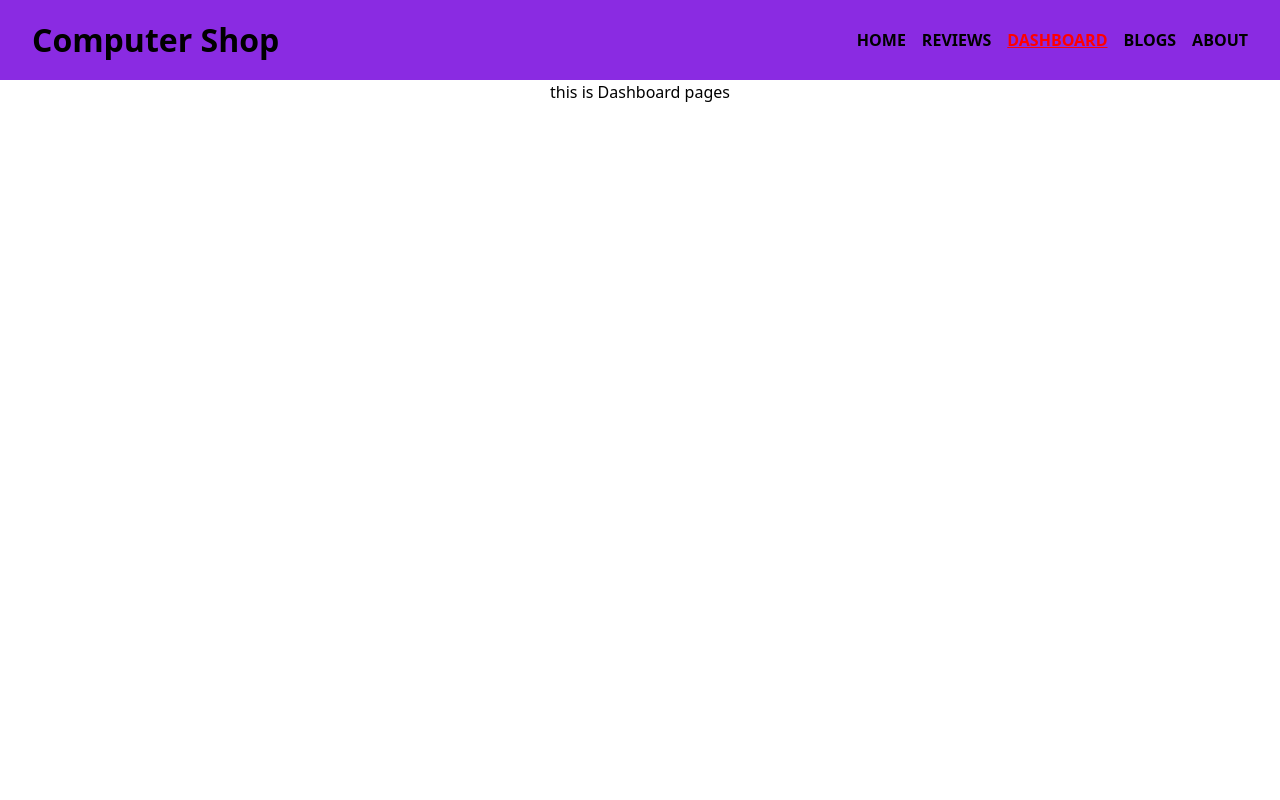
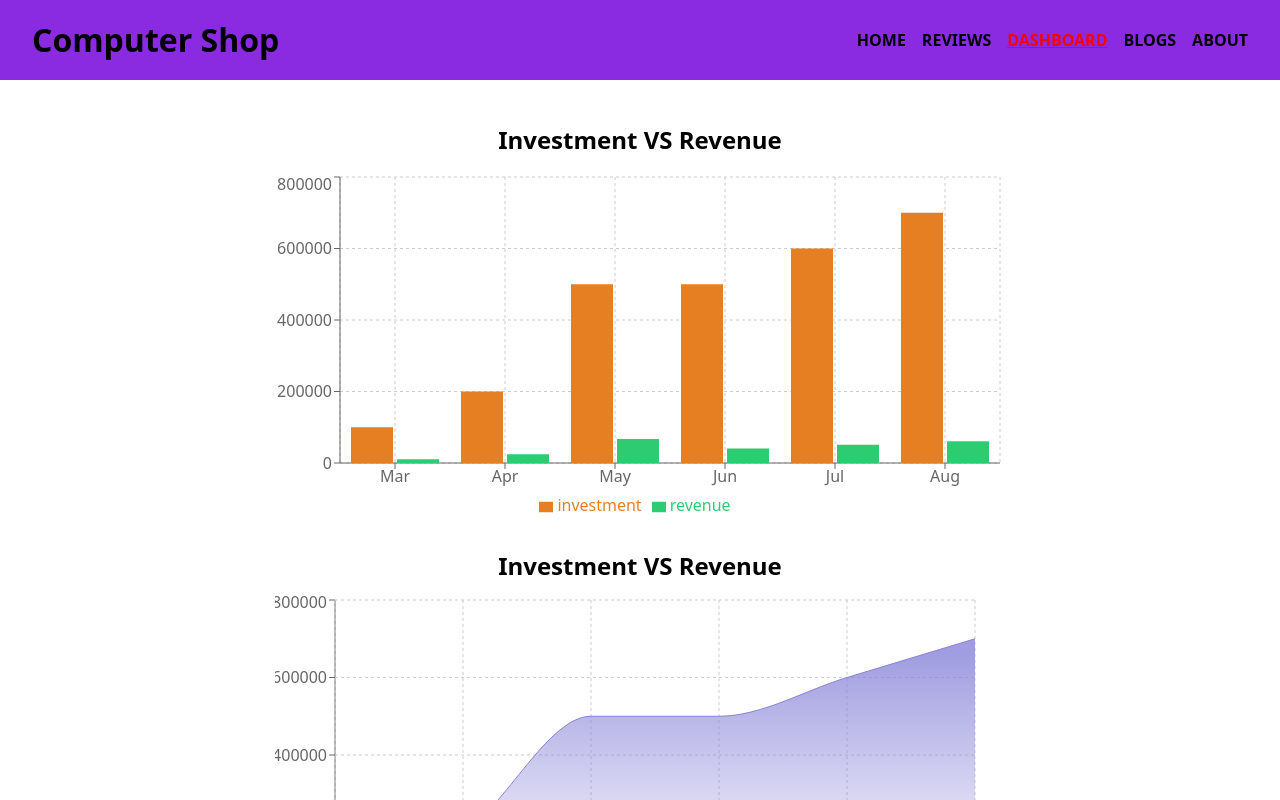
Before and after one commit to Aburaian/Computer-Shop-Reviews, a React (Create React App) app: page /dashboard in a window 1280 px wide. Shown: the top 800 px of the page. Built offline with nearby package versions, Linux system fonts and the light colour scheme.

Commit message:
dashboad update

```diff
--- a/package.json
+++ b/package.json
@@ -11,6 +11,7 @@
     "react-dom": "^18.0.0",
     "react-router-dom": "^6.3.0",
     "react-scripts": "5.0.0",
+    "recharts": "^2.1.9",
     "web-vitals": "^2.1.4"
   },
   "scripts": {
--- /dev/null
+++ b/public/chart.json
@@ -0,0 +1,38 @@
+[
+    {
+        "month": "Mar",
+        "investment": 100000,
+        "sell": 241,
+        "revenue": 10401
+    },
+    {
+        "month": "Apr",
+        "investment": 200000,
+        "sell": 423,
+        "revenue": 24500
+    },
+    {
+        "month": "May",
+        "investment": 500000,
+        "sell": 726,
+        "revenue": 67010
+    },
+    {
+        "month": "Jun",
+        "investment": 500000,
+        "sell": 529,
+        "revenue": 40405
+    },
+    {
+        "month": "Jul",
+        "investment": 600000,
+        "sell": 601,
+        "revenue": 50900
+    },
+    {
+        "month": "Aug",
+        "investment": 700000,
+        "sell": 670,
+        "revenue": 61000
+    }
+]
--- a/src/Components/Dashboard/Dashboard.js
+++ b/src/Components/Dashboard/Dashboard.js
@@ -1,9 +1,140 @@
-import React from "react";
+import React, { useEffect, useState } from "react";
+import {
+  Area,
+  AreaChart,
+  Bar,
+  BarChart,
+  CartesianGrid,
+  ComposedChart,
+  Legend,
+  Line,
+  Pie,
+  PieChart,
+  Tooltip,
+  XAxis,
+  YAxis,
+} from "recharts";
 
 const Dashboard = () => {
+  const [charts, setCharts] = useState([]);
+  useEffect(() => {
+    fetch("chart.json")
+      .then((res) => res.json())
+      .then((data) => setCharts(data));
+  }, []);
+
   return (
     <div>
-      <h1>this is Dashboard pages</h1>
+      <div className="grid lg:grid-cols-1 sm:grid-cols-1 justify-items-center my-7">
+        {/*Bar Chart */}
+        <div>
+          <h2 className="text-2xl font-bold text-center my-4">
+            Investment VS Revenue
+          </h2>
+          <BarChart width={730} height={350} data={charts} className="mb-5">
+            <CartesianGrid strokeDasharray="3 3" />
+            <XAxis dataKey="month"></XAxis>
+            <YAxis></YAxis>
+            <Tooltip></Tooltip>
+            <Legend></Legend>
+            <Bar dataKey="investment" fill="#E67E22"></Bar>
+            <Bar dataKey="revenue" fill="#2ECC71"></Bar>
+          </BarChart>
+        </div>
+
+        {/*Area Chart */}
+        <div>
+          <h2 className="text-2xl font-bold text-center my-2">
+            Investment VS Revenue
+          </h2>
+          <AreaChart
+            width={730}
+            height={350}
+            data={charts}
+            margin={{ top: 10, right: 30, left: 0, bottom: 0 }}
+          >
+            <defs>
+              <linearGradient id="colorUv" x1="0" y1="0" x2="0" y2="1">
+                <stop offset="5%" stopColor="#8884d8" stopOpacity={0.8} />
+                <stop offset="95%" stopColor="#8884d8" stopOpacity={0} />
+              </linearGradient>
+              <linearGradient id="colorPv" x1="0" y1="0" x2="0" y2="1">
+                <stop offset="5%" stopColor="#82ca9d" stopOpacity={0.8} />
+                <stop offset="95%" stopColor="#82ca9d" stopOpacity={0} />
+              </linearGradient>
+            </defs>
+            <XAxis dataKey="month" />
+            <YAxis />
+            <CartesianGrid strokeDasharray="3 3" />
+            <Tooltip />
+            <Area
+              type="monotone"
+              dataKey="investment"
+              stroke="#8884d8"
+              fillOpacity={1}
+              fill="url(#colorUv)"
+            />
+            <Area
+              type="monotone"
+              dataKey="revenue"
+              stroke="#82ca9d"
+              fillOpacity={1}
+              fill="url(#colorPv)"
+            />
+          </AreaChart>
+        </div>
+
+        {/*Composed Chart */}
+        <div>
+          <h2 className="text-2xl font-bold text-center my-2">
+            Investment, Sell & Revenue
+          </h2>
+          <ComposedChart width={730} height={350} data={charts}>
+            <XAxis dataKey="name" />
+            <YAxis />
+            <Tooltip />
+            <Legend />
+            <CartesianGrid stroke="#f5f5f5" />
+            <Area
+              type="monotone"
+              dataKey="investment"
+              fill="#8884d8"
+              stroke="#8884d8"
+            />
+            <Bar dataKey="sell" barSize={20} fill="#413ea0" />
+            <Line type="monotone" dataKey="revenue" stroke="#ff7300" />
+          </ComposedChart>
+        </div>
+
+        {/*Pie Chart */}
+        <div>
+          <h2 className="text-2xl font-bold text-center my-2">
+            Investment VS Revenue
+          </h2>
+          <PieChart width={730} height={250}>
+            <Pie
+              data={charts}
+              dataKey="sell"
+              nameKey="month"
+              cx="50%"
+              cy="50%"
+              outerRadius={50}
+              fill="#8884d8"
+            />
+            <Pie
+              data={charts}
+              dataKey="revenue"
+              nameKey="month"
+              cx="50%"
+              cy="50%"
+              innerRadius={60}
+              outerRadius={80}
+              fill="#82ca9d"
+              label
+            />
+          </PieChart>
+        </div>
+      </div>
     </div>
   );
 };
```
Also changed, not shown: 1 other file (tests, documents, lock files or other folders).
